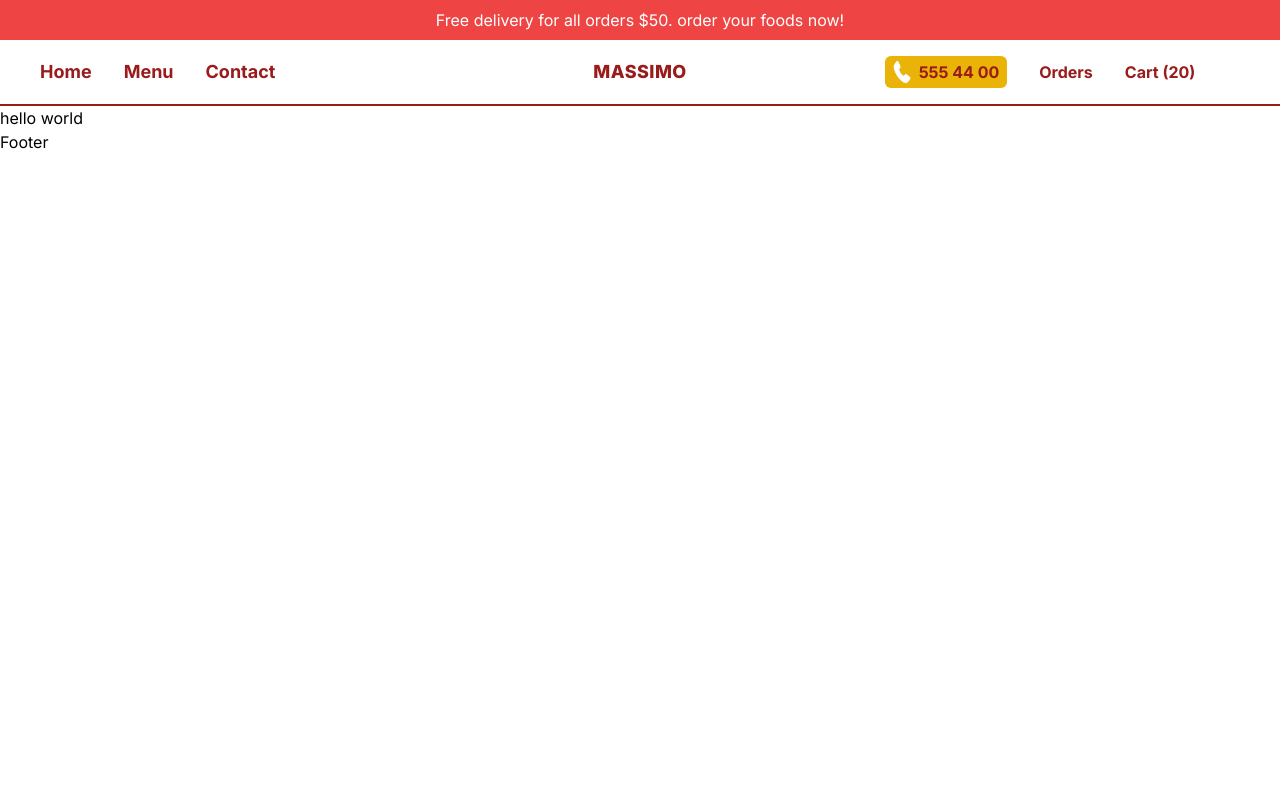
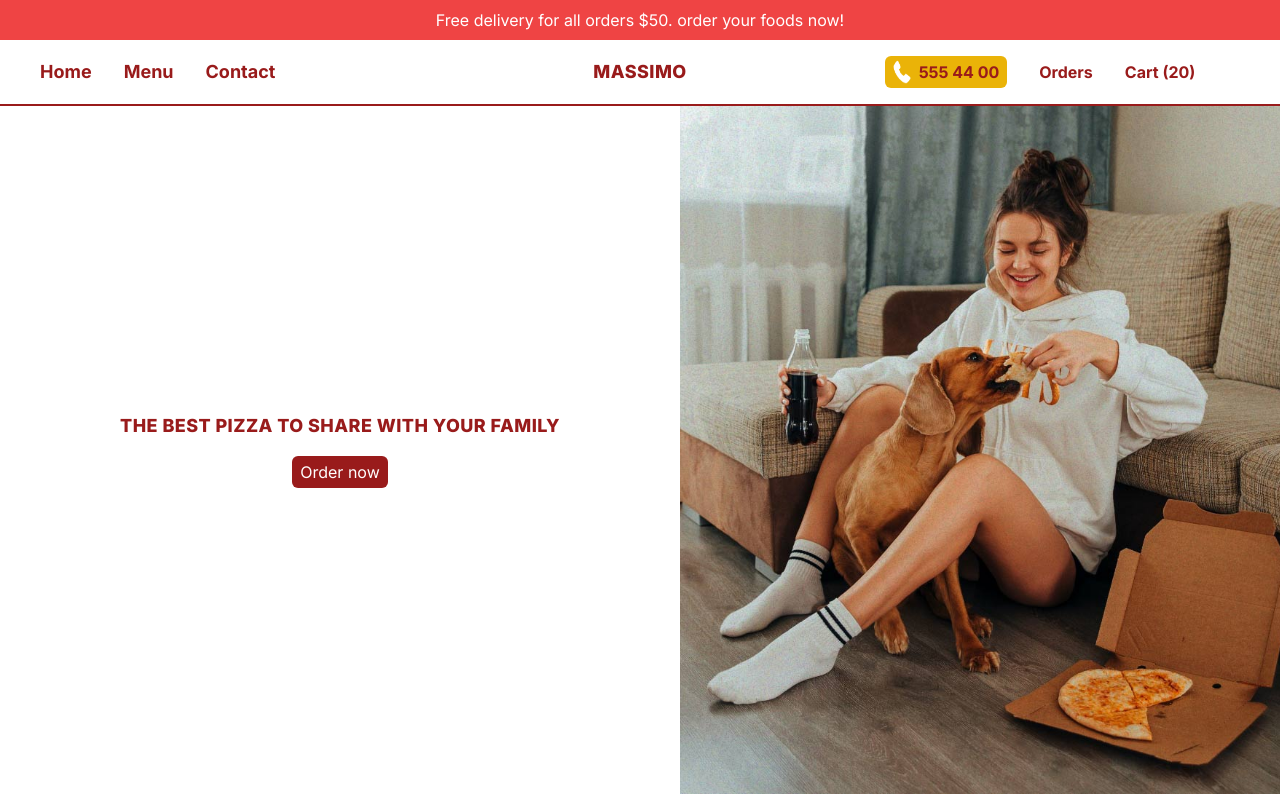
Before and after one commit to kugan7370/food-app, a Next.js app: page / in a window 1280 px wide. Built offline with nearby package versions, Linux system fonts and the light colour scheme.

Commit message:
added slider

```diff
--- a/app/Components/Footer.tsx
+++ b/app/Components/Footer.tsx
@@ -2,8 +2,10 @@ import React from 'react'
 
 const Footer = () => {
     return (
-        <div>
-            Footer
+        <div className='bg-white h-4 flex justify-between items-center text-red-800'>
+            <h1 className='uppercase  text-lg font-extrabold tracking-wide text-red-800'>Massimo</h1>
+            <h1 className='uppercase  text-lg font-extrabold tracking-wide text-red-800'>All right reserved</h1>
+
         </div>
     )
 }
--- a/app/Components/Navbar.tsx
+++ b/app/Components/Navbar.tsx
@@ -62,7 +62,7 @@ const Navbar = () => {
                 <Link className='text-lg text-red-800 md:text-base font-bold' href='/orders'>Orders</Link>
                 <Cart />
             </div>
-
+            {/* toggle for mobile view */}
             <Toggle />
 
 
--- /dev/null
+++ b/app/Components/Slider.tsx
@@ -0,0 +1,49 @@
+'use client'
+import Image from 'next/image'
+import React, { useEffect, useState } from 'react'
+
+const Slider = () => {
+    const [slideNumber, setslideNumber] = useState(0)
+    const data = [
+        {
+            id: 1,
+            title: "always fresh & always crispy & always hot",
+            image: "/slide1.png",
+        },
+        {
+            id: 2,
+            title: "we deliver your order wherever you are in NY",
+            image: "/slide2.png",
+        },
+        {
+            id: 3,
+            title: "the best pizza to share with your family",
+            image: "/slide3.jpg",
+        },
+    ];
+
+    useEffect(() => {
+        const intervel = setInterval(() => {
+            setslideNumber((pre) => pre == data.length - 1 ? 0 : pre + 1)
+
+        }, 2000)
+
+        return () => clearInterval(intervel)
+
+    }, [])
+
+    return (
+        <div className='h-[calc(100vh-112px)] flex flex-col lg:flex-row  md:flex-row'>
+            <div className="sliderTitle flex-1 flex justify-center items-center flex-col gap-4 text-center p-10">
+                <h1 className='uppercase  text-lg font-extrabold tracking-wide text-red-800'>{data[slideNumber]?.title}</h1>
+                <button className='bg-red-800 text-white px-2 py-1 rounded-md' title='Order now'> Order now</button>
+            </div>
+            <div className="flex-1 relative">
+                <Image src={data[slideNumber]?.image} alt='' fill className='object-cover' />
+            </div>
+
+        </div>
+    )
+}
+
+export default Slider
--- a/app/Components/Toggle.tsx
+++ b/app/Components/Toggle.tsx
@@ -39,7 +39,7 @@ const Toggle = () => {
             </div>
 
             {open &&
-                <div className=" lg:hidden md:hidden flex flex-col gap-4 absolute left-0 top-[60px]  w-full text-center h-[calc(100vh-100px)] bg-red-500 text-white  justify-center items-center">
+                <div className=" lg:hidden md:hidden flex flex-col gap-4 absolute left-0 top-[60px]  w-full text-center h-[calc(100vh-100px)] bg-red-500 text-white  justify-center items-center z-10">
                     {NavLeftLinks.map((item) => (
                         <Link className='text-lg  font-bold' key={item.id} href={item.url}>{item.name}</Link>
                     ))}
--- a/app/layout.tsx
+++ b/app/layout.tsx
@@ -24,7 +24,7 @@ export default function RootLayout({
         <Notification />
         <Navbar />
         {children}
-        <Footer />
+        {/* <Footer /> */}
 
       </body>
     </html>
--- a/app/page.tsx
+++ b/app/page.tsx
@@ -1,7 +1,10 @@
 import Image from 'next/image'
+import Slider from './Components/Slider'
 
 export default function Home() {
   return (
-    <div>hello world</div>
+    <div>
+      <Slider />
+    </div>
   )
 }
```
